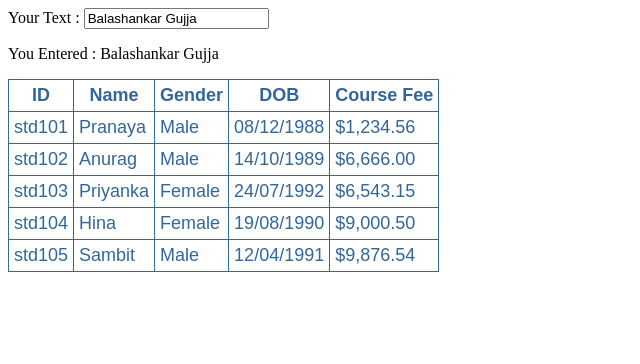
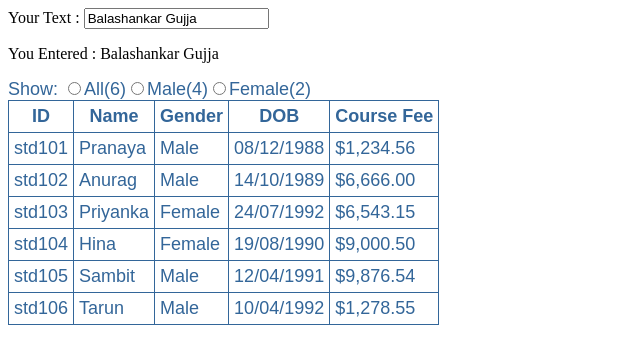
Before and after one commit to balashankar1180/Angular, an Angular app: page / in a window 1280 px wide. Shown: the top 364 px of the page, without its empty margins (0-640 px from the left). Built offline with nearby package versions, Linux system fonts and the light colour scheme.

Commit message:
3 files modified, 3 added

```diff
--- a/src/app/app.module.ts
+++ b/src/app/app.module.ts
@@ -5,11 +5,12 @@ import { FormsModule } from '@angular/forms';
 import { AppComponent } from './app.component';
 import { SimpleComponent } from './simple/simple.component';
 import { StudentComponent } from './student/student.component';
+import { StudentCountComponent } from './student-count/student-count.component';
 
 
 @NgModule({
   imports:      [ BrowserModule, FormsModule ],
-  declarations: [ AppComponent, SimpleComponent, StudentComponent ],
+  declarations: [ AppComponent, SimpleComponent, StudentComponent, StudentCountComponent ],
   bootstrap:    [ AppComponent ]
 })
 export class AppModule { }
--- /dev/null
+++ b/src/app/student-count/student-count.component.css
@@ -0,0 +1,5 @@
+.radioClass {
+    color: #369;
+    font-family: Arial, Helvetica, sans-serif;
+    font-size: large;
+}
--- /dev/null
+++ b/src/app/student-count/student-count.component.html
@@ -0,0 +1,10 @@
+<span class="radioclass">Show: </span>
+
+<input type="radio" name="options" value="All" />
+<span class="radioClass">{{"All(" + all + ")"}}</span>
+
+<input name="options" type="radio" value="Male" />
+<span class="radioClass">{{"Male(" + male + ")"}}</span>
+
+<input name="options" type="radio" value="Female" />
+<span class="radioClass">{{"Female(" + female + ")"}}</span>
--- a/src/app/student/student.component.html
+++ b/src/app/student/student.component.html
@@ -1,3 +1,5 @@
+<app-student-count [all]='getTotalStudentsCount()' [male]='getMaleStudentsCount()' [female]='getFemaleStudentsCount()'
+></app-student-count>
 <table>
 <thead>
 <tr> <th>ID</th> <th>Name</th> <th>Gender</th> <th>DOB</th> <th>Course Fee</th> </tr>
--- a/src/app/student/student.component.ts
+++ b/src/app/student/student.component.ts
@@ -12,7 +12,8 @@ students: any[] = [
 { ID: 'std102', FirstName: 'Anurag', DOB: '10/14/1989', Gender: 'Male', CourseFee: 6666.00 },
 { ID: 'std103', FirstName: 'Priyanka', DOB: '7/24/1992', Gender: 'Female', CourseFee: 6543.15 },
 { ID: 'std104', FirstName: 'Hina', DOB: '8/19/1990', Gender: 'Female', CourseFee: 9000.50 },
-{ ID: 'std105', FirstName: 'Sambit', DOB: '4/12/1991', Gender: 'Male', CourseFee: 9876.54 }
+{ ID: 'std105', FirstName: 'Sambit', DOB: '4/12/1991', Gender: 'Male', CourseFee: 9876.54 },
+{ ID: 'std106', FirstName: 'Tarun', DOB: '4/10/1992', Gender: 'Male', CourseFee: 1278.55 }
 ]; // Closing Array
 getTotalStudentsCount(): number {
 return this.students.length;
```
Also changed, not shown: src/app/student-count/student-count.component.ts (added, +13 -0 lines).
